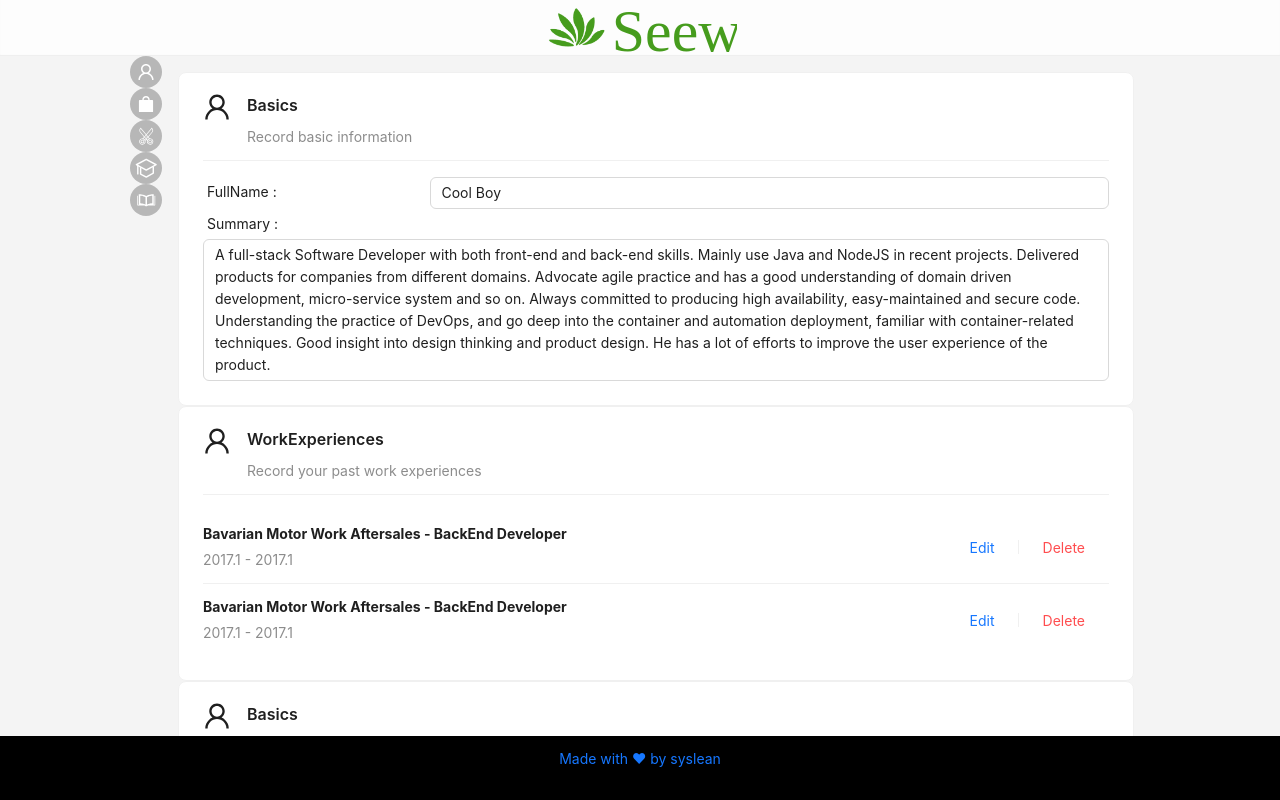
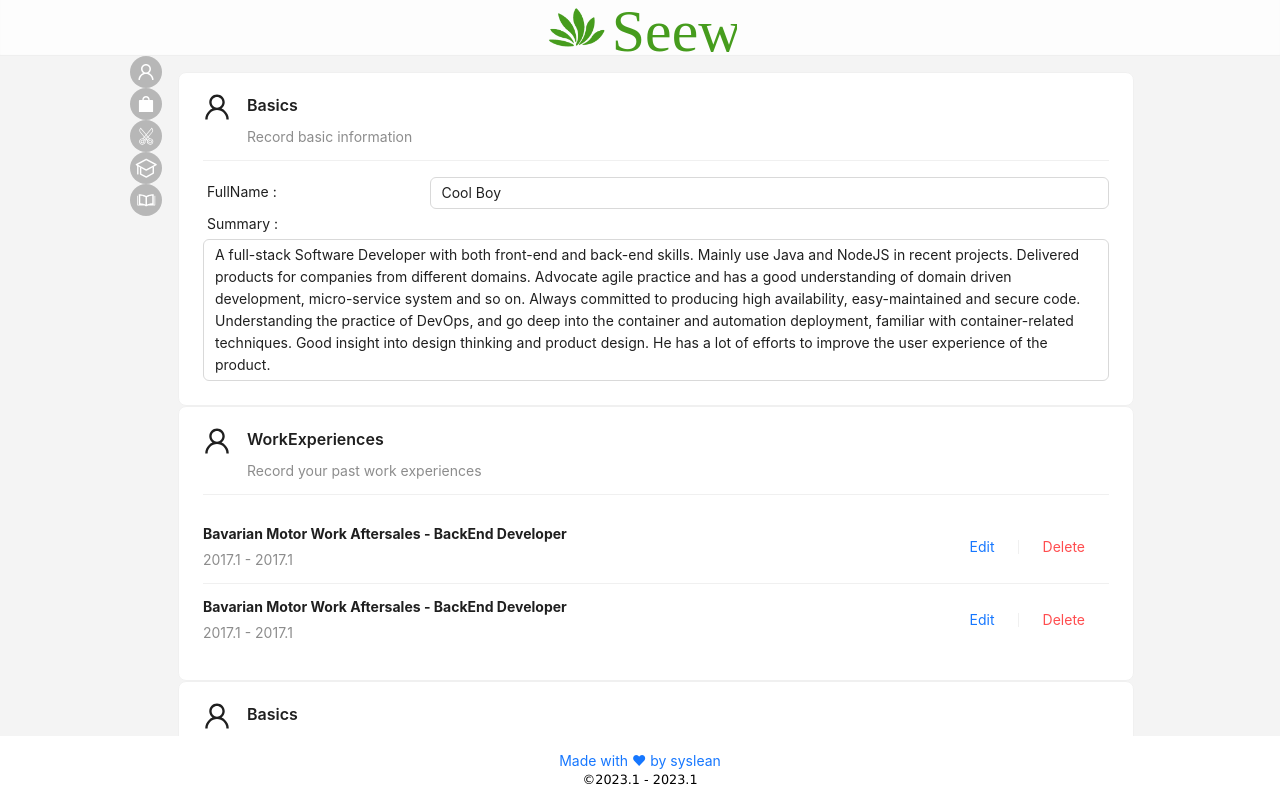
Before and after one commit to syslean/seewe_ui, a React (Create React App) app: page / in a window 1280 px wide. Built offline with nearby package versions, Linux system fonts and the light colour scheme.

Commit message:
[E-14] modify footer CSS

```diff
--- a/package.json
+++ b/package.json
@@ -5,6 +5,7 @@
   "dependencies": {
     "antd": "^5.1.5",
     "dayjs": "^1.11.7",
+    "normalize.css": "^8.0.1",
     "react": "^18.2.0",
     "react-dom": "^18.2.0",
     "react-router-dom": "^6.7.0",
--- a/src/component/pageStructure/footer/index.style.ts
+++ b/src/component/pageStructure/footer/index.style.ts
@@ -6,9 +6,15 @@ export const FooterWrapper = styled.div`
   width: 100%;
   height: 4rem;
   bottom: 0;
-  background-color: #000000;
+  background-color: #FFFFFF;
   display: flex;
   flex-direction: column;
   align-items: center;
   justify-content: center;
 `
+
+
+export const TimeLine = styled.div`
+  font: normal 0.8rem 'Lucida Grande';
+
+`
--- a/src/component/pageStructure/footer/index.tsx
+++ b/src/component/pageStructure/footer/index.tsx
@@ -1,14 +1,14 @@
 import React from 'react';
 import Link from "antd/lib/typography/Link";
 import {getYearAndMonth} from "../../../utils";
-import {FooterWrapper} from "./index.style";
+import {FooterWrapper, TimeLine} from "./index.style";
 
 const Footer: React.FC = () => {
 
   return (
     <FooterWrapper>
         <Link href="https://github.com/syslean" target="_blank">Made with ❤ by syslean</Link>
-        <div>©2023.1 - {getYearAndMonth(new Date())}</div>
+        <TimeLine>©2023.1 - {getYearAndMonth(new Date())}</TimeLine>
     </FooterWrapper>
 
   )
--- /dev/null
+++ b/src/index.css
@@ -0,0 +1,3 @@
+html {
+  font-size: 16px;
+}
--- a/src/index.tsx
+++ b/src/index.tsx
@@ -1,6 +1,8 @@
 import React from 'react';
 import ReactDOM from 'react-dom/client';
 import App from './App';
+import 'normalize.css';
+import './index.css'
 
 const root = ReactDOM.createRoot(
   document.getElementById('root') as HTMLElement
```
Also changed, not shown: 1 other file (tests, documents, lock files or other folders).
